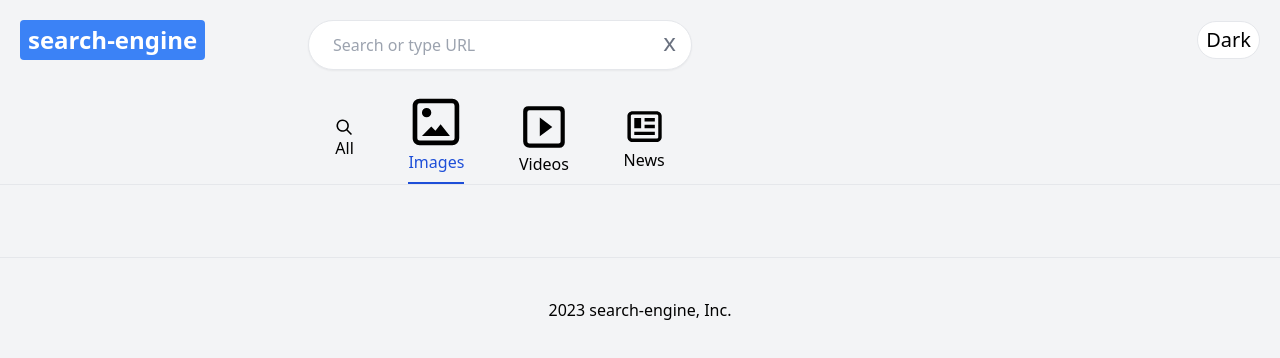
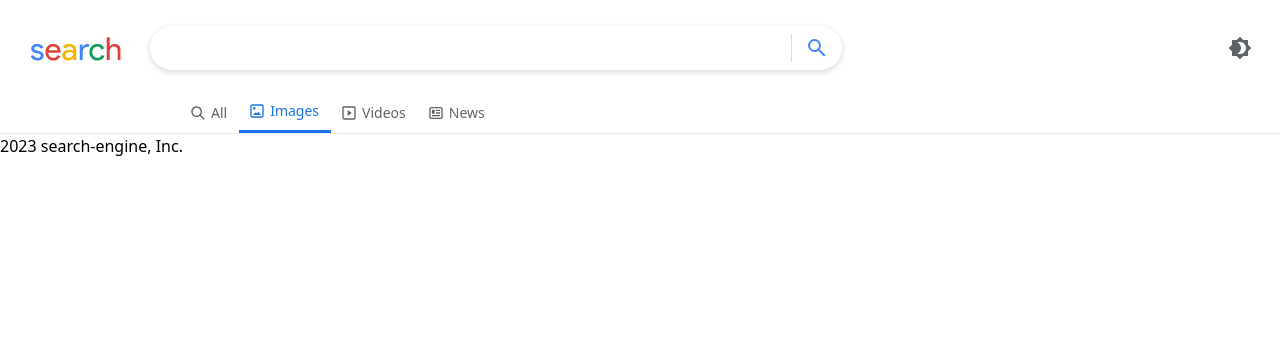
Before and after one commit to seba-sanchis/google-clone, a React (Create React App) app: page /images in a window 1280 px wide. Shown: the top 358 px of the page. Built offline with nearby package versions, Linux system fonts and the light colour scheme.

Commit message:
styling with tailwind CSS in JIT mode

```diff
--- a/src/App.js
+++ b/src/App.js
@@ -9,7 +9,7 @@ const App = () => {
 
   return (
     <div className={darkTheme ? "dark" : ""}>
-      <div className="bg-gray-100 dark:bg-gray-900 dark:text-gray-200 min-h-screen">
+      <div className="dark:bg-[#202124] min-h-screen">
         <Navbar darkTheme={darkTheme} setDarkTheme={setDarkTheme} />
         <Router />
         <Footer />
--- a/src/components/Footer.jsx
+++ b/src/components/Footer.jsx
@@ -2,7 +2,7 @@ import React from "react";
 
 export const Footer = () => {
   return (
-    <div className="text-center p-10 mt-10 border-t dark:border-gray-700 border-gray-200">
+    <div className="">
       <h1>2023 search-engine, Inc.</h1>
     </div>
   );
--- a/src/components/Links.jsx
+++ b/src/components/Links.jsx
@@ -2,24 +2,62 @@ import React from "react";
 import { NavLink } from "react-router-dom";
 
 const links = [
-  { url: "/search", text: "All", icon: <svg focusable="false" viewBox="0 0 24 24"><path d="M16.32 14.88a8.04 8.04 0 1 0-1.44 1.44l5.76 5.76 1.44-1.44-5.76-5.76zm-6.36 1.08c-3.36 0-6-2.64-6-6s2.64-6 6-6 6 2.64 6 6-2.64 6-6 6"></path></svg> },
-  { url: "/images", text: "Images", icon: <svg focusable="false" viewBox="0 0 24 24"><path d="M14 13l4 5H6l4-4 1.79 1.78L14 13zm-6.01-2.99A2 2 0 0 0 8 6a2 2 0 0 0-.01 4.01zM22 5v14a3 3 0 0 1-3 2.99H5c-1.64 0-3-1.36-3-3V5c0-1.64 1.36-3 3-3h14c1.65 0 3 1.36 3 3zm-2.01 0a1 1 0 0 0-1-1H5a1 1 0 0 0-1 1v14a1 1 0 0 0 1 1h7v-.01h7a1 1 0 0 0 1-1V5"></path></svg> },
-  { url: "/videos", text: "Videos", icon: <svg focusable="false" viewBox="0 0 24 24"><path d="M10 16.5l6-4.5-6-4.5v9zM5 20h14a1 1 0 0 0 1-1V5a1 1 0 0 0-1-1H5a1 1 0 0 0-1 1v14a1 1 0 0 0 1 1zm14.5 2H5a3 3 0 0 1-3-3V4.4A2.4 2.4 0 0 1 4.4 2h15.2A2.4 2.4 0 0 1 22 4.4v15.1a2.5 2.5 0 0 1-2.5 2.5"></path></svg> },
-  { url: "/news", text: "News", icon: <svg focusable="false" aria-hidden="true" viewBox="0 0 24 24" xmlns="http://www.w3.org/2000/svg"><path d="M0 0h24v24H0z" fill="none"></path><path d="M12 11h6v2h-6v-2zm-6 6h12v-2H6v2zm0-4h4V7H6v6zm16-7.22v12.44c0 1.54-1.34 2.78-3 2.78H5c-1.64 0-3-1.25-3-2.78V5.78C2 4.26 3.36 3 5 3h14c1.64 0 3 1.25 3 2.78zM19.99 12V5.78c0-.42-.46-.78-1-.78H5c-.54 0-1 .36-1 .78v12.44c0 .42.46.78 1 .78h14c.54 0 1-.36 1-.78V12zM12 9h6V7h-6v2z"></path></svg> },
+  {
+    url: "/search",
+    text: "All",
+    icon: (
+      <svg className="w-4 h-4 mr-[5px]" focusable="false" viewBox="0 0 24 24">
+        <path d="M16.32 14.88a8.04 8.04 0 1 0-1.44 1.44l5.76 5.76 1.44-1.44-5.76-5.76zm-6.36 1.08c-3.36 0-6-2.64-6-6s2.64-6 6-6 6 2.64 6 6-2.64 6-6 6"></path>
+      </svg>
+    ),
+  },
+  {
+    url: "/images",
+    text: "Images",
+    icon: (
+      <svg className="w-4 h-4 mr-[5px]" focusable="false" viewBox="0 0 24 24">
+        <path d="M14 13l4 5H6l4-4 1.79 1.78L14 13zm-6.01-2.99A2 2 0 0 0 8 6a2 2 0 0 0-.01 4.01zM22 5v14a3 3 0 0 1-3 2.99H5c-1.64 0-3-1.36-3-3V5c0-1.64 1.36-3 3-3h14c1.65 0 3 1.36 3 3zm-2.01 0a1 1 0 0 0-1-1H5a1 1 0 0 0-1 1v14a1 1 0 0 0 1 1h7v-.01h7a1 1 0 0 0 1-1V5"></path>
+      </svg>
+    ),
+  },
+  {
+    url: "/videos",
+    text: "Videos",
+    icon: (
+      <svg className="w-4 h-4 mr-[5px]" focusable="false" viewBox="0 0 24 24">
+        <path d="M10 16.5l6-4.5-6-4.5v9zM5 20h14a1 1 0 0 0 1-1V5a1 1 0 0 0-1-1H5a1 1 0 0 0-1 1v14a1 1 0 0 0 1 1zm14.5 2H5a3 3 0 0 1-3-3V4.4A2.4 2.4 0 0 1 4.4 2h15.2A2.4 2.4 0 0 1 22 4.4v15.1a2.5 2.5 0 0 1-2.5 2.5"></path>
+      </svg>
+    ),
+  },
+  {
+    url: "/news",
+    text: "News",
+    icon: (
+      <svg
+        className="w-4 h-4 mr-[5px]"
+        focusable="false"
+        aria-hidden="true"
+        viewBox="0 0 24 24"
+        xmlns="http://www.w3.org/2000/svg"
+      >
+        <path d="M0 0h24v24H0z" fill="none"></path>
+        <path d="M12 11h6v2h-6v-2zm-6 6h12v-2H6v2zm0-4h4V7H6v6zm16-7.22v12.44c0 1.54-1.34 2.78-3 2.78H5c-1.64 0-3-1.25-3-2.78V5.78C2 4.26 3.36 3 5 3h14c1.64 0 3 1.25 3 2.78zM19.99 12V5.78c0-.42-.46-.78-1-.78H5c-.54 0-1 .36-1 .78v12.44c0 .42.46.78 1 .78h14c.54 0 1-.36 1-.78V12zM12 9h6V7h-6v2z"></path>
+      </svg>
+    ),
+  },
 ];
 
 export const Links = () => {
-  let activeClassName =
-    "text-blue-700 border-b-2 dark:text-blue-300 border-blue-700 pb-2 m-2 mb-0";
-
   return (
-    <div className="flex sm:justify-around justify-between items-center mt-4">
+    <div className="flex ml-[180px]">
       {links.map(({ url, text, icon }, index) => (
         <NavLink
           to={url}
           key={index}
           className={({ isActive }) =>
-            isActive ? activeClassName : "m-2 mb-0"
+            isActive
+              ? "flex items-center justify-center border-b-[3px] pt-[17px] pr-[12px] pb-[11px] pl-[10px] mt-[16px] text-sm text-[#1a73e8] dark:text-[#8ab4f8] fill-[#1a73e8] dark:fill-[#8ab4f8]"
+              : "flex items-center justify-center pt-[17px] pr-[12px] pb-[11px] pl-[10px] mt-[16px] text-sm text-[#5f6368] dark:text-[#969ba1] fill-[#5f6368] dark:fill-[#969ba1]"
           }
         >
           {icon}
--- a/src/components/Navbar.jsx
+++ b/src/components/Navbar.jsx
@@ -2,25 +2,91 @@ import React from "react";
 import { Link } from "react-router-dom";
 
 import { Search } from "./Search";
+import { Links } from "./Links";
+
+import logo from "../images/logo.jpg";
 
 export const Navbar = ({ darkTheme, setDarkTheme }) => {
   return (
-    <div className="p-5 pb-0 flex flex-wrap sm:justify-between justify-center items-center border-b dark:border-gray-700 border-gray-200">
-      <div className="flex justify-between items-center space-x-5 w-screen">
-        <Link to="/">
-          <p className="text-2xl bg-blue-500 font-bold text-white py-1 px-2 rounded dark:bg-gray-500 dark:text-gray-900">
-            search-engine
-          </p>
-        </Link>
+    <div className="flex-col border-b-[1px] border-solid border-[#ebebeb]">
+      <div className="flex items-center justify-between mt-[26px]">
+        <div className="flex items-center">
+          <Link to="/">
+            <img className="pr-[28px] pl-[30px]" src={logo} />
+          </Link>
+          <Search />
+        </div>
         <button
           type="button"
           onClick={() => setDarkTheme(!darkTheme)}
-          className="text-xl dark:bg-gray-50 dark:text-gray-900 bg-white border rounded-full px-2 py-1 hover:shadow-lg"
+          className="flex items-center justify-center w-[40px] h-[40px] mr-[20px] rounded-[50%] hover:bg-[rgba(218,220,224,.5)] dark:hover:bg-[#3c4043]"
         >
-          {darkTheme ? "Light" : "Dark"}
+          {darkTheme ? (
+            <svg
+              className="w-[24px] h-[24px]"
+              xmlns="http://www.w3.org/2000/svg"
+              viewBox="0 0 24 24"
+              preserveAspectRatio="xMidYMid meet"
+            >
+              <defs>
+                <clipPath id="__lottie_element_2">
+                  <rect className="w-[24px] h-[24px]" x="0" y="0"></rect>
+                </clipPath>
+              </defs>
+              <g clip-path="url(#__lottie_element_2)">
+                <g transform="matrix(1,0,0,1,12,12)">
+                  <g transform="matrix(1,0,0,1,0,0)">
+                    <path
+                      className="fill-[#e8eaed]"
+                      d=" M0,-4 C-2.2100000381469727,-4 -4,-2.2100000381469727 -4,0 C-4,2.2100000381469727 -2.2100000381469727,4 0,4 C2.2100000381469727,4 4,2.2100000381469727 4,0 C4,-2.2100000381469727 2.2100000381469727,-4 0,-4z"
+                    ></path>
+                  </g>
+                </g>
+                <g transform="matrix(1,0,0,1,12,12)">
+                  <g transform="matrix(1,0,0,1,0,0)">
+                    <path
+                      className="fill-[#e8eaed]"
+                      d=" M0,6 C-3.309999942779541,6 -6,3.309999942779541 -6,0 C-6,-3.309999942779541 -3.309999942779541,-6 0,-6 C3.309999942779541,-6 6,-3.309999942779541 6,0 C6,3.309999942779541 3.309999942779541,6 0,6z M8,-3.309999942779541 C8,-3.309999942779541 8,-8 8,-8 C8,-8 3.309999942779541,-8 3.309999942779541,-8 C3.309999942779541,-8 0,-11.3100004196167 0,-11.3100004196167 C0,-11.3100004196167 -3.309999942779541,-8 -3.309999942779541,-8 C-3.309999942779541,-8 -8,-8 -8,-8 C-8,-8 -8,-3.309999942779541 -8,-3.309999942779541 C-8,-3.309999942779541 -11.3100004196167,0 -11.3100004196167,0 C-11.3100004196167,0 -8,3.309999942779541 -8,3.309999942779541 C-8,3.309999942779541 -8,8 -8,8 C-8,8 -3.309999942779541,8 -3.309999942779541,8 C-3.309999942779541,8 0,11.3100004196167 0,11.3100004196167 C0,11.3100004196167 3.309999942779541,8 3.309999942779541,8 C3.309999942779541,8 8,8 8,8 C8,8 8,3.309999942779541 8,3.309999942779541 C8,3.309999942779541 11.3100004196167,0 11.3100004196167,0 C11.3100004196167,0 8,-3.309999942779541 8,-3.309999942779541z"
+                    ></path>
+                  </g>
+                </g>
+              </g>
+            </svg>
+          ) : (
+            <svg
+              className="w-[24px] h-[24px]"
+              xmlns="http://www.w3.org/2000/svg"
+              viewBox="0 0 24 24"
+              preserveAspectRatio="xMidYMid meet"
+            >
+              <defs>
+                <clipPath id="__lottie_element_2">
+                  <rect className="w-[24px] h-[24px]" x="0" y="0"></rect>
+                </clipPath>
+              </defs>
+              <g clip-path="url(#__lottie_element_2)">
+                <g transform="matrix(1.5,0,0,1.5,7,12)">
+                  <g transform="matrix(1,0,0,1,0,0)">
+                    <path
+                      className="fill-[#5f6368]"
+                      d=" M0,-4 C-2.2100000381469727,-4 -1.2920000553131104,-2.2100000381469727 -1.2920000553131104,0 C-1.2920000553131104,2.2100000381469727 -2.2100000381469727,4 0,4 C2.2100000381469727,4 4,2.2100000381469727 4,0 C4,-2.2100000381469727 2.2100000381469727,-4 0,-4z"
+                    ></path>
+                  </g>
+                </g>
+                <g transform="matrix(-1,0,0,-1,12,12)">
+                  <g transform="matrix(1,0,0,1,0,0)">
+                    <path
+                      className="fill-[#5f6368]"
+                      d=" M0,6 C-3.309999942779541,6 -6,3.309999942779541 -6,0 C-6,-3.309999942779541 -3.309999942779541,-6 0,-6 C3.309999942779541,-6 6,-3.309999942779541 6,0 C6,3.309999942779541 3.309999942779541,6 0,6z M8,-3.309999942779541 C8,-3.309999942779541 8,-8 8,-8 C8,-8 3.309999942779541,-8 3.309999942779541,-8 C3.309999942779541,-8 0,-11.3100004196167 0,-11.3100004196167 C0,-11.3100004196167 -3.309999942779541,-8 -3.309999942779541,-8 C-3.309999942779541,-8 -8,-8 -8,-8 C-8,-8 -8,-3.309999942779541 -8,-3.309999942779541 C-8,-3.309999942779541 -11.3100004196167,0 -11.3100004196167,0 C-11.3100004196167,0 -8,3.309999942779541 -8,3.309999942779541 C-8,3.309999942779541 -8,8 -8,8 C-8,8 -3.309999942779541,8 -3.309999942779541,8 C-3.309999942779541,8 0,11.3100004196167 0,11.3100004196167 C0,11.3100004196167 3.309999942779541,8 3.309999942779541,8 C3.309999942779541,8 8,8 8,8 C8,8 8,3.309999942779541 8,3.309999942779541 C8,3.309999942779541 11.3100004196167,0 11.3100004196167,0 C11.3100004196167,0 8,-3.309999942779541 8,-3.309999942779541z"
+                    ></path>
+                  </g>
+                </g>
+              </g>
+            </svg>
+          )}
         </button>
       </div>
-      <Search />
+      <Links />
     </div>
   );
 };
--- a/src/components/Router.jsx
+++ b/src/components/Router.jsx
@@ -5,7 +5,7 @@ import { Results } from "./Results";
 
 export const Router = () => {
   return (
-    <div className="p-4">
+    <div className="">
       <Routes>
         <Route path="/" element={<Navigate from="/" to="/search" />} />
         <Route path="/search" element={<Results />} />
--- a/src/components/Search.jsx
+++ b/src/components/Search.jsx
@@ -2,7 +2,6 @@ import React, { useEffect, useState } from "react";
 import { useDebounce } from "use-debounce";
 
 import { useResultContext } from "../contexts/ResultContextProvider";
-import { Links } from "./Links";
 
 export const Search = () => {
   const [text, setText] = useState("");
@@ -14,20 +13,36 @@ export const Search = () => {
   }, [debouncedValue]);
 
   return (
-    <div className="relative sm:ml-48 md:ml-72 sm:-mt-10 mt-3">
+    <div className="flex items-center w-[692px] h-[44px] rounded-[24px] shadow-[0_2px_5px_1px_rgba(64,60,67,0.16)]">
       <input
         value={text}
         type="text"
-        className="sm:w-96 w-80 h-10 dark:bg-gray-200 border rounded-full shadow-sm outline-none p-6 text-black hover:shadow-lg"
-        placeholder="Search or type URL"
+        className="w-full h-[39px] pt-[5px] pb-[3px] pl-[20px] bg-[transparent] outline-none"
         onChange={(e) => setText(e.target.value)}
       />
-      {!text && (
-        <button type="button" className="absolute top-1.5 right-4 text-2xl text-gray-500" onClick={() => setText("")}>
-          x
+      {text && (
+        <button type="button" className="px-[12px]" onClick={() => setText("")}>
+          <svg
+            focusable="false"
+            xmlns="http://www.w3.org/2000/svg"
+            viewBox="0 0 24 24"
+            className="w-[24px] h-[24px] fill-[#70757a]"
+          >
+            <path d="M19 6.41L17.59 5 12 10.59 6.41 5 5 6.41 10.59 12 5 17.59 6.41 19 12 13.41 17.59 19 19 17.59 13.41 12z"></path>
+          </svg>
         </button>
       )}
-      <Links />
+      <span className="h-[65%] border-l-[1px] border-solid border-[#dadce0]"></span>
+      <button className="px-[13px]">
+        <svg
+          className="w-[24px] h-[24px] fill-[#4285f4]"
+          focusable="false"
+          xmlns="http://www.w3.org/2000/svg"
+          viewBox="0 0 24 24"
+        >
+          <path d="M15.5 14h-.79l-.28-.27A6.471 6.471 0 0 0 16 9.5 6.5 6.5 0 1 0 9.5 16c1.61 0 3.09-.59 4.23-1.57l.27.28v.79l5 4.99L20.49 19l-4.99-5zm-6 0C7.01 14 5 11.99 5 9.5S7.01 5 9.5 5 14 7.01 14 9.5 11.99 14 9.5 14z"></path>
+        </svg>
+      </button>
     </div>
   );
 };
--- a/tailwind.config.js
+++ b/tailwind.config.js
@@ -1,8 +1,16 @@
 /** @type {import('tailwindcss').Config} */
 module.exports = {
+  mode: "jit",
   content: ["./src/**/*.{js,jsx,ts,tsx}"],
   darkMode: "class",
   theme: {
+    colors: {},
+    fontSize: {
+      sm: ["14px", "16px"],
+      base: ["16px", "24px"],
+      lg: ["20px", "28px"],
+      xl: ["24px", "32px"],
+    },
     extend: {},
   },
   plugins: [],
```
Also changed, not shown: src/components/Results.jsx (+12 -12 lines), src/images/logo.jpg (added).
